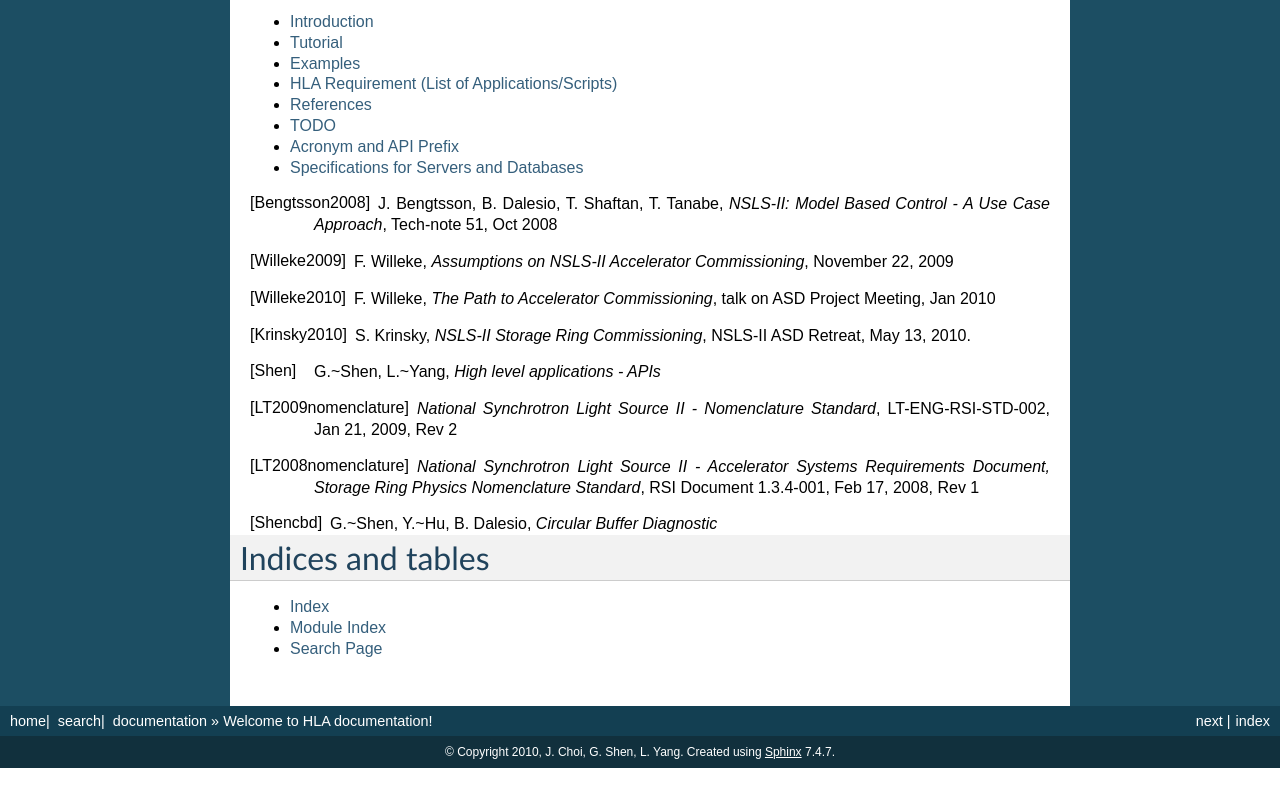
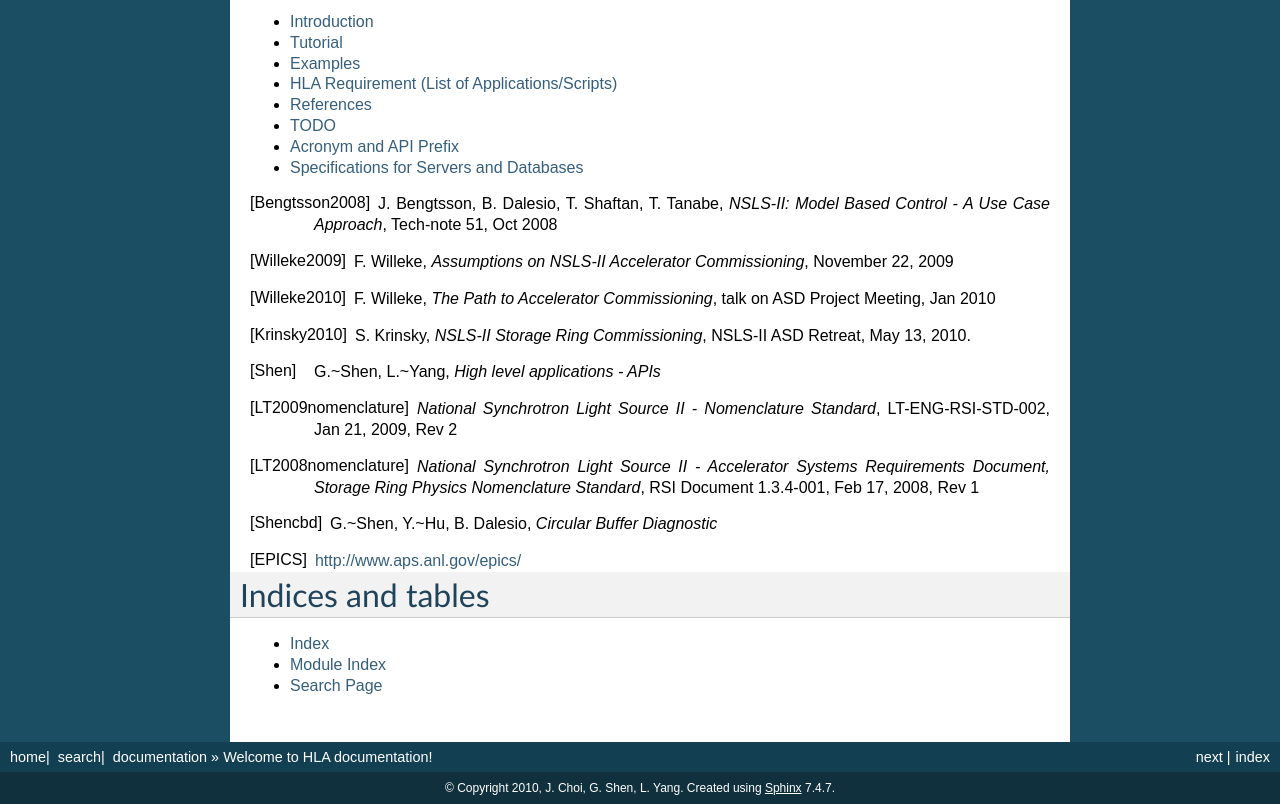
Before and after one commit to NSLS-II/aphla, a Sphinx documentation site: the page built from doc/contents.rst, in a window 1280 px wide, cut to the strip 339-1143 px from the top of the page. Built offline with Sphinx 7.4.7, drawn with Linux system fonts in a browser that asks for light colours; formulas are drawn with MathJax 3; before the commit the page ends 1107 px from its top, so only the background shows below that.

Commit message:
fixed a warning in doc

```diff
--- a/doc/contents.rst
+++ b/doc/contents.rst
@@ -42,7 +42,7 @@ Welcome to HLA documentation!
 .. [Shencbd] G.~Shen, Y.~Hu, B. Dalesio, *Circular Buffer
     Diagnostic*
 
-.. _EPICS: http://www.aps.anl.gov/epics/
+.. [EPICS] http://www.aps.anl.gov/epics/
 .. _Python: http://www.python.org/
 .. _iPython: http://ipython.scipy.org/moin/
 .. _matplotlib: http://matplotlib.sourceforge.net/
--- a/doc/intro.rst
+++ b/doc/intro.rst
@@ -51,7 +51,7 @@ developed especially for the first turn beam monitoring and manipulations.
 
 The new developement will be based on Python language, integrated with
 libraries for numerical analysis, data input/output, image processing,
-network, visualization, statistics and EPICS_ channel access. This
+network, visualization, statistics and [EPICS]_ channel access. This
 environment will have both interactive control terminal and batch (script)
 processing mode. High level applications and APIs will be developed to
 make beam manipulation and hardware control friendly to physicists and
--- a/doc/requirement.rst
+++ b/doc/requirement.rst
@@ -89,8 +89,7 @@ General Operation
 Beam Diagnostics
 ------------------------------
 
-- :hladone:`Measure the orbit response matrix, with flexible number of
-  BPMs and correctors.`
+- :hladone:`Measure the orbit response matrix, with flexible number of BPMs and correctors.`
     - :hla:`Import/Export orbit response matrix for orbit correction`
     - :hla:`Import/Export ORM for feedback`
 
```
